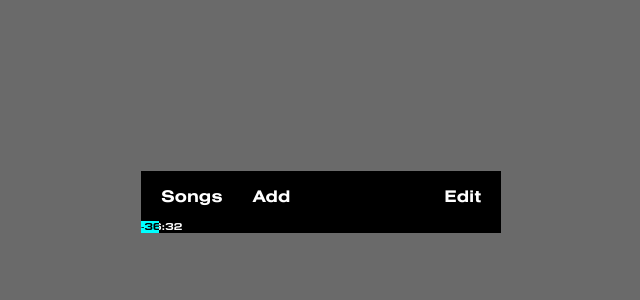
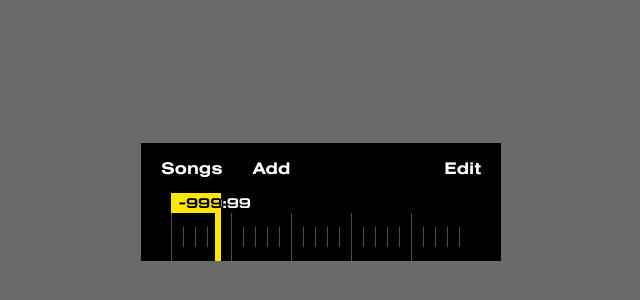
Before and after one commit to reptofrog/player, a React app: page / in a window 1280 px wide. Shown: the part 198-498 px from the top of the page, without its empty margins (319-959 px from the left). Built offline with nearby package versions, Linux system fonts and the light colour scheme.

Commit message:
BottomPanel progress

```diff
--- a/src/components/bottom_panel.tsx
+++ b/src/components/bottom_panel.tsx
@@ -6,41 +6,17 @@ import RulerImg from '../../public/img/ruler.svg';
 const BottomPanel = (): JSX.Element => {
     return(
         <Panel>
-                <div style={{
-                    width: "5%",
-                    background: "cyan",
-                    position: "relative",
-                    height: "max-content",
-                    minWidth: "0.6rem",
-                    overflow: "hidden",
-                    zIndex: "1"
-
-                }}>
-                    <p style={{
-                        color: "black",
-                        margin: '0',
-                        marginInlineStart: 'auto',
-                        fontFamily: "Europe-Ext-Bold",
-                        width: 'max-content',
-                    }}>
-                        -36:32
-                    </p>
-                    <div style={{
-                        position: "absolute",
-                        top: "100%",
-                        right: "0",
-                        background: "red",
-                        width: "0.6rem",
-                        height: "7rem",
-                    }}></div>
-                </div>
-                <p style={{
-                    position: "absolute",
-                    fontFamily: "Europe-Ext-Bold",
-                    margin: '0',
-                    color: "white",
-                    top: "0"
-                }}>-36:32</p>
+            <Slider>
+                <ProgressWrapper>
+                    <Progress>
+                        <ProgressTextForeground>-999:99</ProgressTextForeground>
+                    </Progress>
+                </ProgressWrapper>
+                <ProgressTextBackground>-999:99</ProgressTextBackground>
+            </Slider>
+            <Information>
+                <PlayButton />
+            </Information>
         </Panel>
     );
 };
@@ -53,11 +29,72 @@ const Panel = styled.div`
 
 const Slider = styled.div`
     background: url('${RulerImg}') black;
-    height: 6rem;
-    margin-inline: 3rem;
+    height: 6.8rem;
+    padding-inline: 3rem;
+    cursor: col-resize;
 
+    background-clip: content-box;
+    background-origin: content-box;
     background-position-y: bottom;
     background-repeat: repeat-x;
 `;
 
+const ProgressWrapper = styled.div`
+    position: relative;
+    width: max-content;
+
+    &:after {
+        background: var(--accent);
+        content: '';
+        height: 4.8rem;
+        position: absolute;
+        right: 0;
+        top: 100%;
+        width: 0.6rem;
+    }
+`;
+
+const Progress = styled.div`
+    background: var(--accent);
+    height: 2rem;
+    min-width: 0.6rem;
+    max-width: 30rem;
+    overflow: hidden;
+    position: relative;
+    width: 5rem;
+    z-index: 1;
+`;
+
+const ProgressTextForeground = styled.p`
+    align-items: center;
+    color: black;
+    display: flex;
+    font-family: "Europe-Ext-Bold";
+    font-size: 1.4rem;
+    height: 2rem;
+    margin: 0;
+    padding-inline: 0.75rem 0.6rem;
+    user-select: none;
+    width: max-content;
+    margin-inline-start: auto;
+`;
+
+const ProgressTextBackground = styled.p`
+    align-items: center;
+    color: white;
+    display: flex;
+    font-family: "Europe-Ext-Bold";
+    font-size: 1.4rem;
+    height: 2rem;
+    margin: 0;
+    padding-inline-start: 0.75rem;
+    position: absolute;
+    top: 0;
+    user-select: none;
+`;
+
+const Information = styled.div``;
+
+const PlayButton = styled.div``;
+
 export default BottomPanel;
--- a/src/global_style.ts
+++ b/src/global_style.ts
@@ -25,6 +25,7 @@ const GlobalStyle = createGlobalStyle`
         src: url('${HeliosExtBold}') format('woff');
     }
     @font-face {
+        descent-override: 0%;
         font-family: "Europe-Ext-Bold";
         src: url('${EuropeExtBold}') format('woff');
     }
```
Also changed, not shown: public/fonts/Europe-Ext-Bold.woff.
